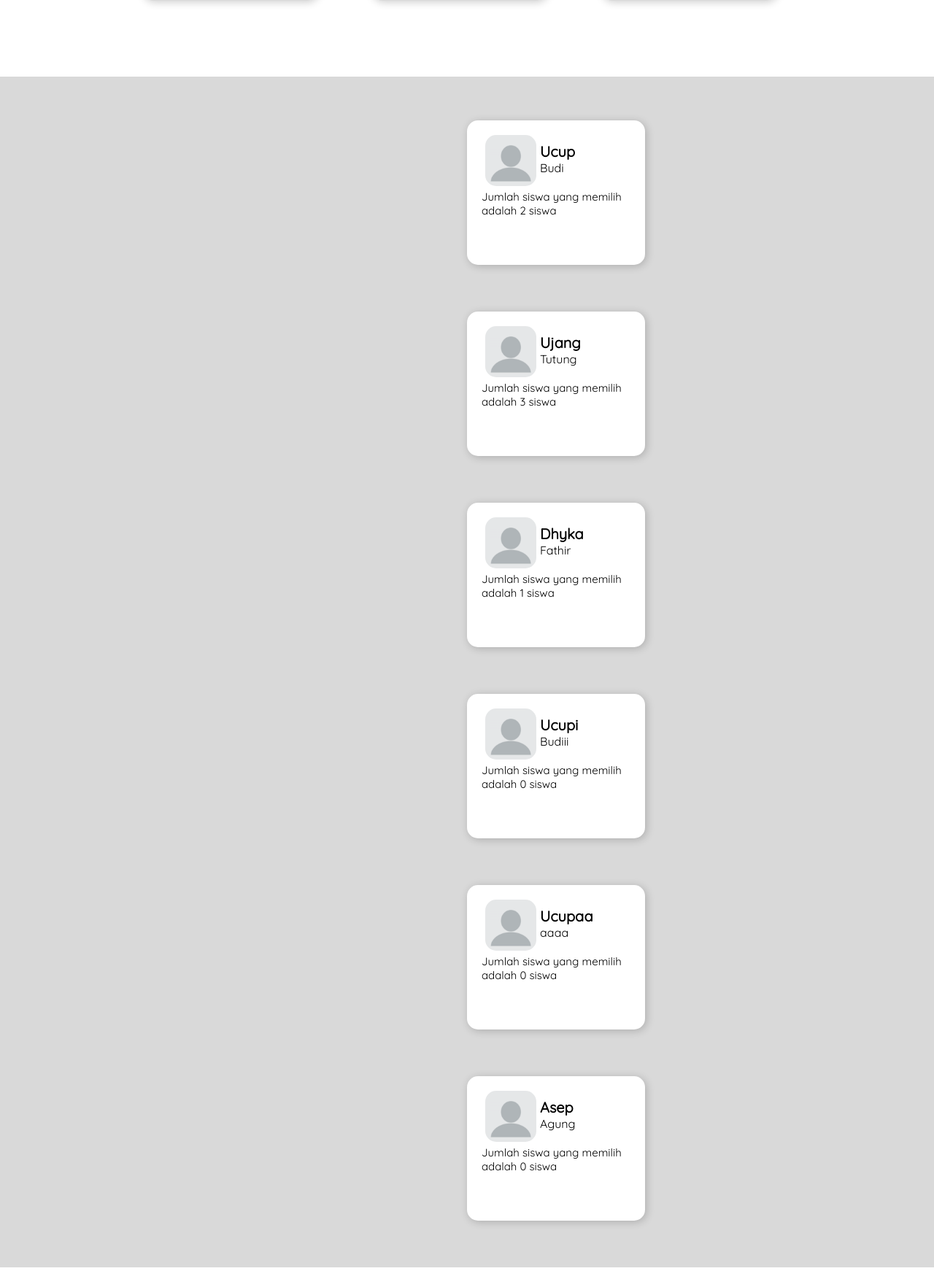
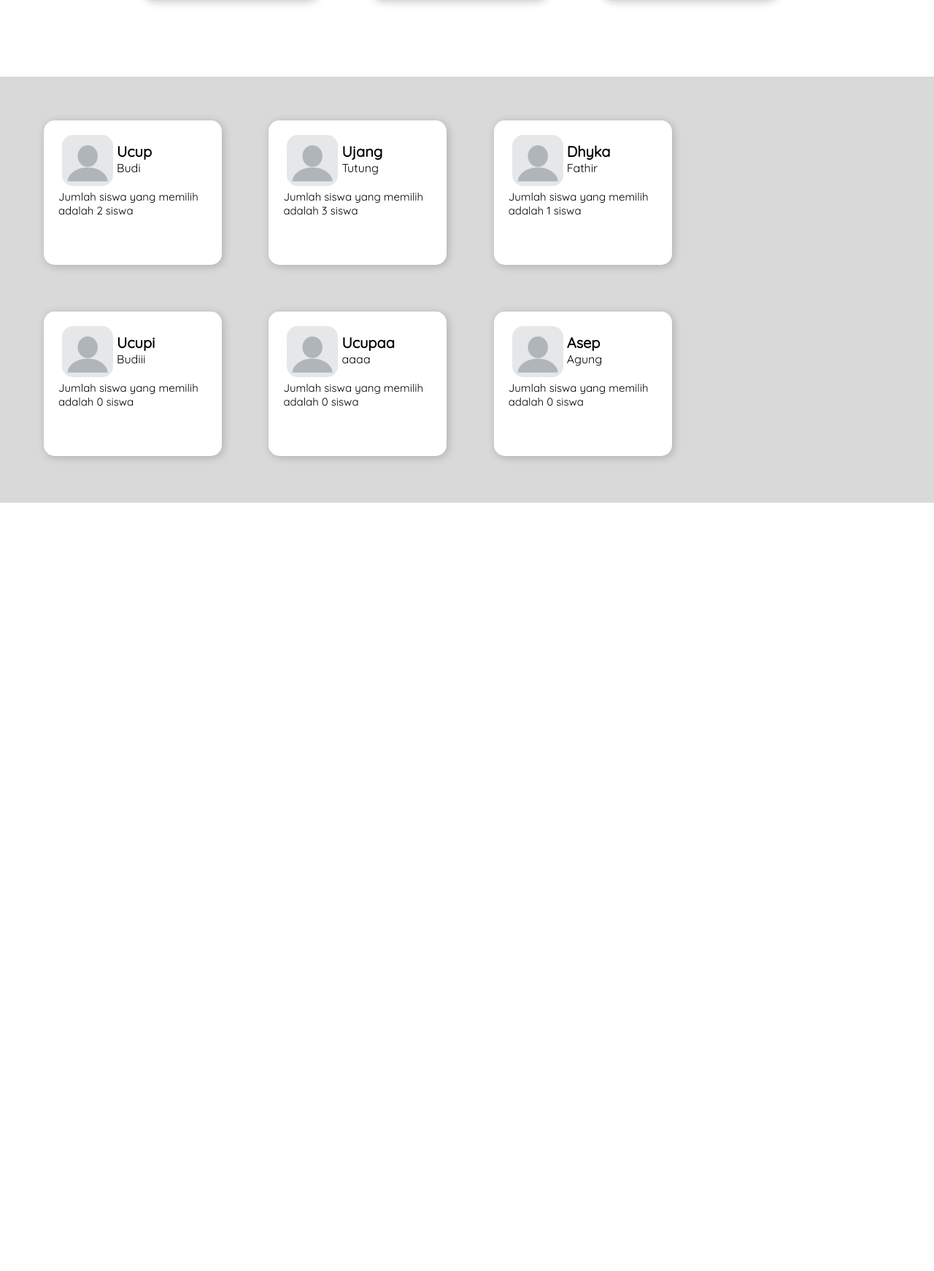
Before and after one commit to ZeroneDoo/Sistem_Pemilihan_Ketua-Wakil_Osis, a PHP site: page /dashboard.php in a window 1280 px wide; the page is wider, and only the part inside the window is pictured. Shown: the part 3238-4980 px from the top of that part at 73% size. After the commit the page ends 3927 px from the top of that part, so only its background shows below. Run offline with PHP 8.4, Linux system fonts and the light colour scheme; the visitor is signed in with stand-in values (Sample User, id 1); data comes from the database, SQL or seed files in the repository.

Commit message:
bug fixed

```diff
--- a/assets/css/style.css
+++ b/assets/css/style.css
@@ -396,7 +396,7 @@ section img {
   padding: 15px 20px;
   overflow: auto;
   top: 0;
-  margin: 30px 50%;
+  margin: 30px;
 }
 @media screen and (max-width: 1172px) {
   .space .card {
--- a/assets/scss/style.scss
+++ b/assets/scss/style.scss
@@ -325,7 +325,7 @@ section{
         padding: 15px 20px;
         overflow: auto;
         top: 0;
-        margin: 30px 50%;
+        margin: 30px;
         .txt{
             margin: 15px;
         }
```
